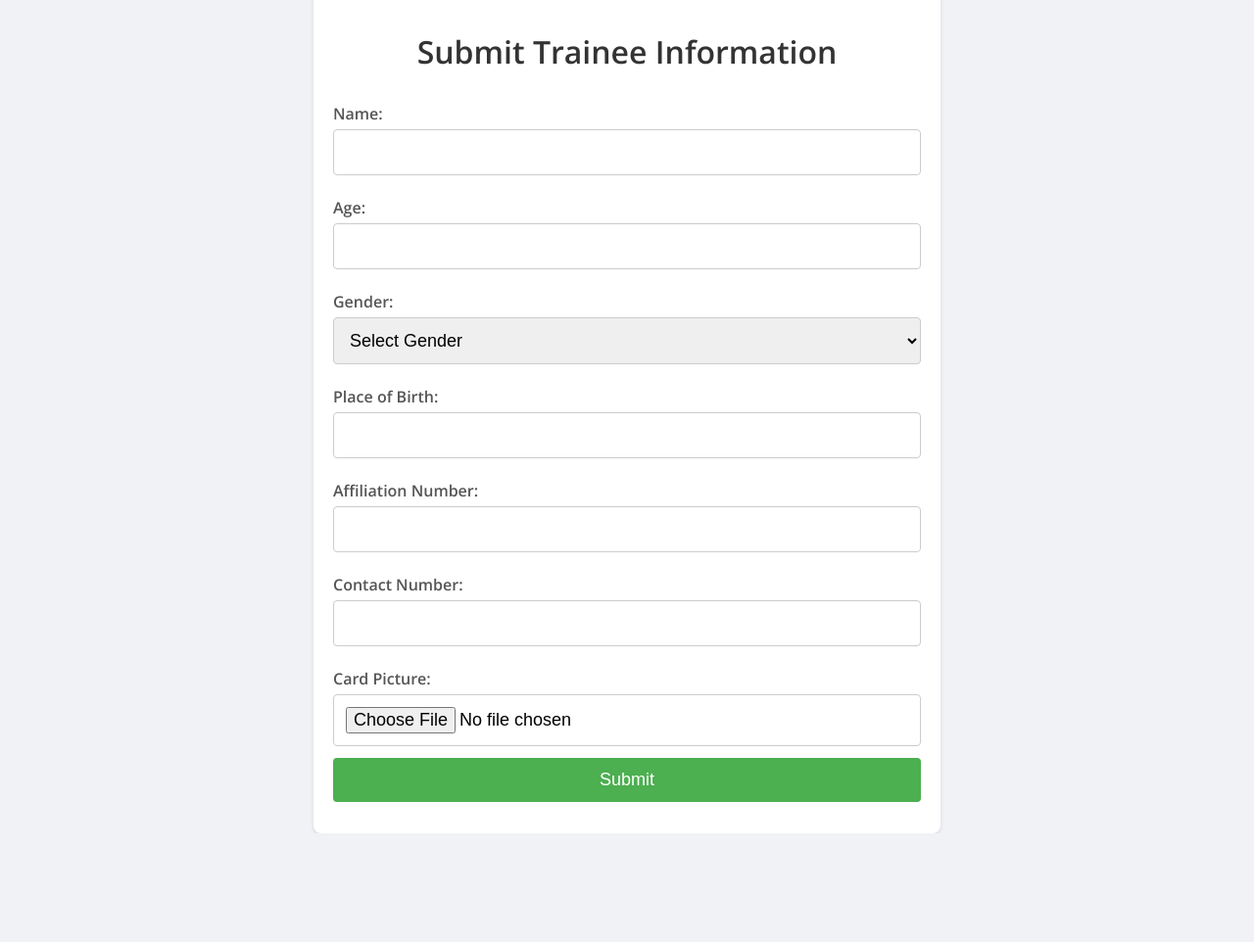
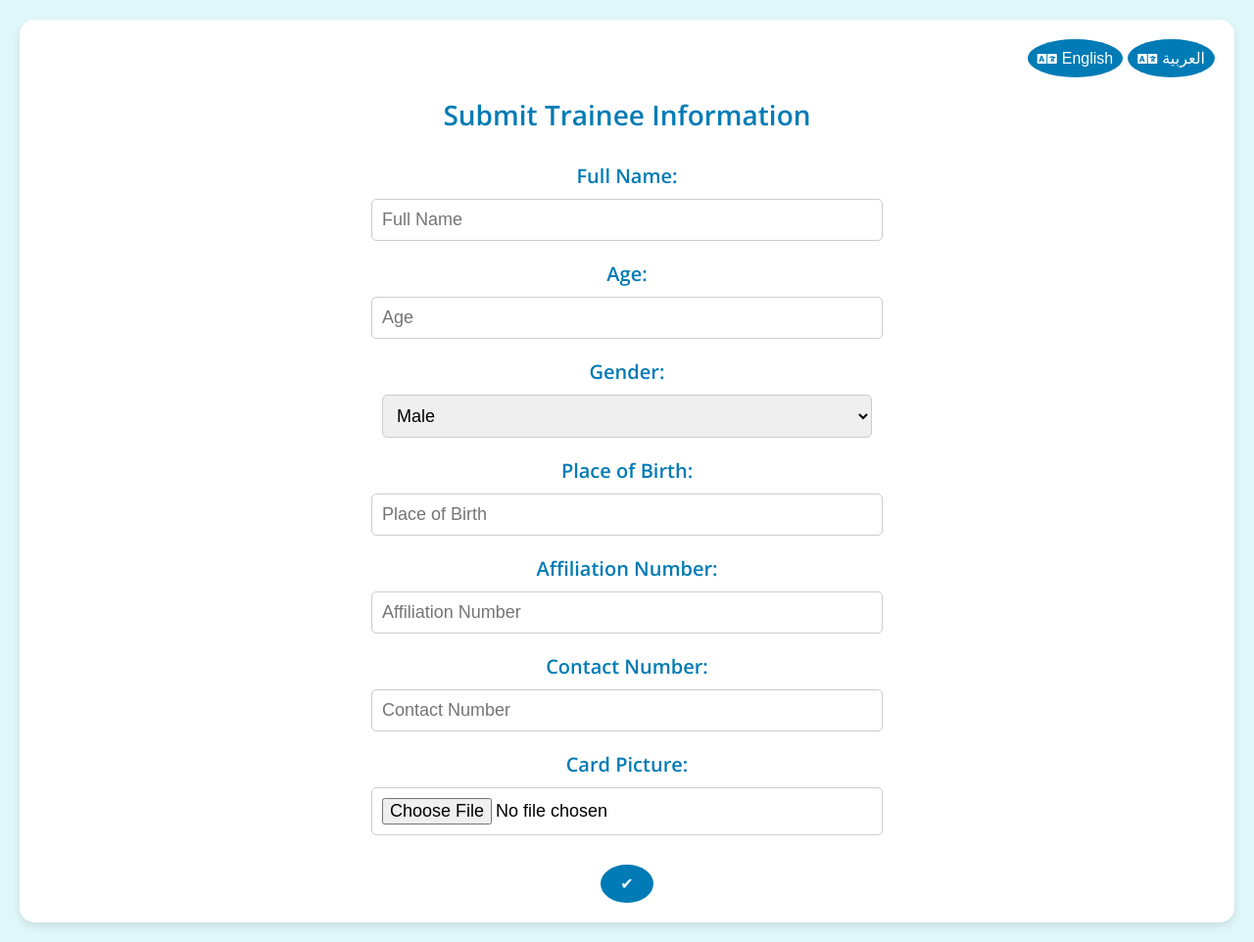
Before and after one commit to nehalnee/traineesPortal, a website: page public/index.html in a window 1280 px wide. Shown: the whole page at 98% size. Before the commit the page ends 851 px from the top, so only its background shows below. Drawn offline with nearby package versions, Linux system fonts and the light colour scheme.

Commit message:
modified the project

```diff
--- a/public/index.html
+++ b/public/index.html
@@ -3,64 +3,67 @@
 <head>
   <meta charset="UTF-8">
   <meta name="viewport" content="width=device-width, initial-scale=1.0">
-  <title>Trainee Portal</title>
+  <title>Submit Trainee Information</title>
   <style>
     @import url('https://fonts.googleapis.com/css2?family=Open+Sans:wght@400;600&display=swap');
+    @import url('https://cdnjs.cloudflare.com/ajax/libs/font-awesome/5.15.4/css/all.min.css');
 
     body {
       font-family: 'Open Sans', sans-serif;
-      display: flex;
-      justify-content: center;
-      align-items: center;
-      height: 100vh;
-      margin: 0;
-      background-color: #f0f2f5;
+      margin: 20px;
+      background-color: #e0f7fa;
     }
     .container {
       width: 100%;
-      max-width: 600px;
+      max-width: 1200px;
+      margin: 0 auto;
       padding: 20px;
-      background: white;
-      border-radius: 8px;
-      box-shadow: 0 2px 4px rgba(0, 0, 0, 0.1);
+      background: #ffffff;
+      border-radius: 15px;
+      box-shadow: 0 4px 8px rgba(0, 0, 0, 0.1);
     }
     h1 {
       text-align: center;
-      color: #333;
+      color: #007bb5;
       font-weight: 600;
+      margin-bottom: 20px;
+      font-size: 28px;
     }
     form {
       display: flex;
       flex-direction: column;
+      align-items: center;
     }
     label {
+      font-size: 20px;
+      color: #007bb5;
       margin: 10px 0 5px;
-      color: #555;
-      font-weight: 600;
+      font-weight: bold;
     }
-    input, button, select {
-      padding: 12px;
-      margin-bottom: 12px;
+    input[type="text"], input[type="number"], input[type="file"], select {
+      width: 90%;
+      max-width: 500px;
+      padding: 10px;
+      margin: 5px 0 10px;
       border: 1px solid #ccc;
-      border-radius: 4px;
+      border-radius: 5px;
       font-size: 18px;
     }
-    .error {
-      color: red;
-      margin-top: -10px;
-      margin-bottom: 10px;
-      font-size: 14px;
+    .submit-button {
+      background-color: #007bb5;
+      color: white;
+      border: none;
+      border-radius: 50%;
+      padding: 10px 20px;
+      font-size: 16px;
+      cursor: pointer;
+      margin-top: 20px;
+      display: flex;
+      align-items: center;
+      justify-content: center;
     }
-    button {
-      background-color: #4CAF50;
-      color: white;
-      cursor: pointer;
-      border: none;
-      font-size: 18px;
-      transition: background-color 0.3s ease;
-    }
-    button:hover {
-      background-color: #45a049;
+    .submit-button:hover {
+      background-color: #005f86;
     }
     .lang-switch {
       display: flex;
@@ -68,116 +71,113 @@
       margin-bottom: 10px;
     }
     .lang-switch button {
-      background-color: transparent;
-      color: #4CAF50;
+      background-color: #007bb5;
+      color: white;
       border: none;
+      border-radius: 50%;
       cursor: pointer;
-      padding: 5px 10px;
+      padding: 10px;
       font-size: 16px;
+      margin-left: 5px;
+      display: flex;
+      align-items: center;
+      justify-content: center;
+    }
+    .lang-switch button i {
+      margin-right: 5px;
     }
     .lang-switch button:hover {
-      text-decoration: underline;
+      background-color: #005f86;
+    }
+    .success-dialog {
+      background-color: #4CAF50;
+      color: white;
+      padding: 20px;
+      border-radius: 8px;
+      position: fixed;
+      top: 20px;
+      left: 50%;
+      transform: translateX(-50%);
+      box-shadow: 0 5px 15px rgba(0,0,0,0.3);
+      z-index: 1000;
+      display: none;
+    }
+    .rtl {
+      direction: rtl;
     }
   </style>
 </head>
 <body>
-  <div class="container" id="container">
+  <div class="container">
     <div class="lang-switch">
-      <button onclick="setLanguage('en')">English</button>
-      <button onclick="setLanguage('ar')">العربية</button>
+      <button onclick="setLanguage('en')"><i class="fas fa-language"></i>English</button>
+      <button onclick="setLanguage('ar')"><i class="fas fa-language"></i>العربية</button>
     </div>
     <h1 id="formTitle">Submit Trainee Information</h1>
-    <form id="traineeForm" action="/api/trainees/submit" method="POST" enctype="multipart/form-data">
-      <label for="name" id="nameLabel">Name:</label>
-      <input type="text" id="name" name="name" required>
-      <div class="error" id="nameError"></div>
-
+    <form id="traineeForm" enctype="multipart/form-data">
+      <label for="fullName" id="nameLabel">Full Name:</label>
+      <input type="text" id="fullName" name="fullName" placeholder="Full Name" required>
       <label for="age" id="ageLabel">Age:</label>
-      <input type="number" id="age" name="age" min="1" max="100" required>
-      <div class="error" id="ageError"></div>
-
+      <input type="number" id="age" name="age" placeholder="Age" min="1" max="100" required>
       <label for="gender" id="genderLabel">Gender:</label>
       <select id="gender" name="gender" required>
-        <option value="" disabled selected>Select Gender</option>
         <option value="Male">Male</option>
         <option value="Female">Female</option>
       </select>
-      <div class="error" id="genderError"></div>
+      <label for="placeOfBirth" id="placeOfBirthLabel">Place of Birth:</label>
+      <input type="text" id="placeOfBirth" name="placeOfBirth" placeholder="Place of Birth" required>
+      <label for="affiliationNumber" id="affiliationNumberLabel">Affiliation Number:</label>
+      <input type="text" id="affiliationNumber" name="affiliationNumber" placeholder="Affiliation Number" required>
+      <label for="number" id="numberLabel">Contact Number:</label>
+      <input type="text" id="number" name="number" placeholder="Contact Number" pattern="[0-9]{10}" required>
+      <label for="cardPic" id="cardPicLabel">Card Picture:</label>
+      <input type="file" id="cardPic" name="cardPic" accept="image/*,.pdf" required>
+      <button type="button" class="submit-button" onclick="submitTrainee()">✔</button>
+    </form>
 
-      <label for="placeOfBirth" id="placeOfBirthLabel">Place of Birth:</label>
-      <input type="text" id="placeOfBirth" name="placeOfBirth" required>
-      <div class="error" id="placeOfBirthError"></div>
+  </div>
 
-      <label for="affiliationNumber" id="affiliationNumberLabel">Affiliation Number:</label>
-      <input type="text" id="affiliationNumber" name="affiliationNumber" required>
-      <div class="error" id="affiliationNumberError"></div>
-
-      <label for="number" id="numberLabel">Contact Number:</label>
-      <input type="text" id="number" name="number" pattern="[0-9]+" required>
-      <div class="error" id="numberError"></div>
-
-      <label for="cardPic" id="cardPicLabel">Card Picture:</label>
-      <input type="file" id="cardPic" name="cardPic" required>
-      <div class="error" id="cardPicError"></div>
-
-      <button type="submit" id="submitButton">Submit</button>
-    </form>
+  <!-- Success Dialog -->
+  <div id="successDialog" class="success-dialog">
+    <span id="successMessage">Information submitted successfully!</span>
+    <button onclick="closeSuccessDialog()">Close</button>
   </div>
 
   <script>
     const translations = {
       en: {
         formTitle: 'Submit Trainee Information',
-        nameLabel: 'Name:',
+        nameLabel: 'Full Name:',
         ageLabel: 'Age:',
         genderLabel: 'Gender:',
         placeOfBirthLabel: 'Place of Birth:',
         affiliationNumberLabel: 'Affiliation Number:',
         numberLabel: 'Contact Number:',
         cardPicLabel: 'Card Picture:',
-        submitButton: 'Submit',
-        nameError: 'Name is required.',
-        ageError: 'Age is required.',
-        genderError: 'Gender is required.',
-        placeOfBirthError: 'Place of Birth is required.',
-        affiliationNumberError: 'Affiliation Number is required.',
-        numberError: 'Contact Number is required.',
-        cardPicError: 'Card Picture is required.',
-        genderOptions: {
-          male: 'Male',
-          female: 'Female'
-        }
+        successMessage: 'Information submitted successfully!'
       },
       ar: {
-        formTitle: 'إدخال معلومات المتدرب',
-        nameLabel: 'الاسم:',
+        formTitle: 'تقديم معلومات المتدرب',
+        nameLabel: 'الاسم الكامل:',
         ageLabel: 'العمر:',
         genderLabel: 'الجنس:',
         placeOfBirthLabel: 'مكان الولادة:',
         affiliationNumberLabel: 'رقم الانتساب:',
         numberLabel: 'رقم الاتصال:',
         cardPicLabel: 'صورة البطاقة:',
-        submitButton: 'إرسال',
-        nameError: 'الاسم مطلوب.',
-        ageError: 'العمر مطلوب.',
-        genderError: 'الجنس مطلوب.',
-        placeOfBirthError: 'مكان الولادة مطلوب.',
-        affiliationNumberError: 'رقم الانتساب مطلوب.',
-        numberError: 'رقم الاتصال مطلوب.',
-        cardPicError: 'صورة البطاقة مطلوبة.',
-        genderOptions: {
-          male: 'ذكر',
-          female: 'أنثى'
-        }
+        successMessage: 'تم تقديم المعلومات بنجاح!'
       }
     };
 
     function setLanguage(lang) {
-      const container = document.getElementById('container');
+      const container = document.querySelector('.container');
+      const successDialog = document.getElementById('successDialog');
       if (lang === 'ar') {
-        container.style.direction = 'rtl';
+        container.classList.add('rtl');
+        successDialog.classList.add('rtl');
       } else {
-        container.style.direction = 'ltr';
+        container.classList.remove('rtl');
+        successDialog.classList.remove('rtl');
       }
 
       document.getElementById('formTitle').textContent = translations[lang].formTitle;
@@ -188,43 +188,67 @@
       document.getElementById('affiliationNumberLabel').textContent = translations[lang].affiliationNumberLabel;
       document.getElementById('numberLabel').textContent = translations[lang].numberLabel;
       document.getElementById('cardPicLabel').textContent = translations[lang].cardPicLabel;
-      document.getElementById('submitButton').textContent = translations[lang].submitButton;
-
-      document.querySelector('#gender option[value="Male"]').textContent = translations[lang].genderOptions.male;
-      document.querySelector('#gender option[value="Female"]').textContent = translations[lang].genderOptions.female;
-
-      // Update error messages
-      document.getElementById('nameError').dataset.errorText = translations[lang].nameError;
-      document.getElementById('ageError').dataset.errorText = translations[lang].ageError;
-      document.getElementById('genderError').dataset.errorText = translations[lang].genderError;
-      document.getElementById('placeOfBirthError').dataset.errorText = translations[lang].placeOfBirthError;
-      document.getElementById('affiliationNumberError').dataset.errorText = translations[lang].affiliationNumberError;
-      document.getElementById('numberError').dataset.errorText = translations[lang].numberError;
-      document.getElementById('cardPicError').dataset.errorText = translations[lang].cardPicError;
+      document.getElementById('fullName').placeholder = translations[lang].nameLabel.slice(0, -1);
+      document.getElementById('age').placeholder = translations[lang].ageLabel.slice(0, -1);
+      document.getElementById('gender').options[0].text = lang === 'ar' ? 'ذكر' : 'Male';
+      document.getElementById('gender').options[1].text = lang === 'ar' ? 'أنثى' : 'Female';
+      document.getElementById('placeOfBirth').placeholder = translations[lang].placeOfBirthLabel.slice(0, -1);
+      document.getElementById('affiliationNumber').placeholder = translations[lang].affiliationNumberLabel.slice(0, -1);
+      document.getElementById('number').placeholder = translations[lang].numberLabel.slice(0, -1);
+      document.getElementById('successMessage').textContent = translations[lang].successMessage;
     }
 
-    document.getElementById('traineeForm').addEventListener('submit', function (e) {
-      let hasError = false;
+    async function submitTrainee() {
+      const form = document.getElementById('traineeForm');
+      const formData = new FormData(form);
 
-      const fields = ['name', 'age', 'gender', 'placeOfBirth', 'affiliationNumber', 'number', 'cardPic'];
-      fields.forEach(field => {
-        const input = document.getElementById(field);
-        const error = document.getElementById(`${field}Error`);
-        if (input.value === '' || (field === 'cardPic' && input.files.length === 0)) {
-          error.textContent = error.dataset.errorText;
-          hasError = true;
-        } else {
-          error.textContent = '';
-        }
+      const response = await fetch('/api/trainees/submit', {
+        method: 'POST',
+        body: formData
       });
 
-      if (hasError) {
-        e.preventDefault();
+      if (response.ok) {
+        showSuccessDialog();
+        form.reset();
+      } else {
+        alert('Failed to submit trainee information');
       }
-    });
+    }
+
+    function showSuccessDialog() {
+      const dialog = document.getElementById('successDialog');
+      dialog.style.display = 'block';
+    }
+
+    function closeSuccessDialog() {
+      const dialog = document.getElementById('successDialog');
+      dialog.style.display = 'none';
+    }
 
     // Default language
     setLanguage('en');
+
+    async function submitTrainee() {
+      const form = document.getElementById('traineeForm');
+      const formData = new FormData(form);
+
+      // Log form data for debugging
+      for (var pair of formData.entries()) {
+          console.log(pair[0] + ': ' + pair[1]);
+      }
+
+      const response = await fetch('/api/trainees/submit', {
+        method: 'POST',
+        body: formData
+      });
+
+      if (response.ok) {
+        showSuccessDialog();
+        form.reset();
+      } else {
+        alert('Failed to submit trainee information');
+      }
+    }
   </script>
 </body>
 </html>
```
Also changed, not shown: public/view.html (+103 -79 lines), routes/trainees.js (+48 -8 lines), uploads/123445_istockphoto-1147544807-612x612.jpg (added), uploads/123455_istockphoto-1147544807-612x612.jpg (added), uploads/132134_DALLÂ·E 2024-05-18 13.23.03 - A high-resolution image showcasing a colorful assortment of snacks arranged artfully on a wooden table. The assortment includes chips, nuts, candy, dr.webp (deleted), uploads/1_DALLÂ·E 2024-05-18 13.23.03 - A high-resolution image showcasing a colorful assortment of snacks arranged artfully on a wooden table. The assortment includes chips, nuts, candy, dr.webp (deleted), uploads/3131_DALLÂ·E 2024-05-18 13.26.24 - An image focusing on snacks displayed on a rustic wooden surface. This includes chips, soda cans, candy, and pretzels. The colors are vibrant, with th.webp (deleted), uploads/32424_DALLÂ·E 2024-05-18 13.23.03 - A high-resolution image showcasing a colorful assortment of snacks arranged artfully on a wooden table. The assortment includes chips, nuts, candy, dr.webp (deleted), uploads/87898_istockphoto-1147544807-612x612.jpg (added), uploads/9809_istockphoto-1147544807-612x612.jpg (added), 1 other file.
